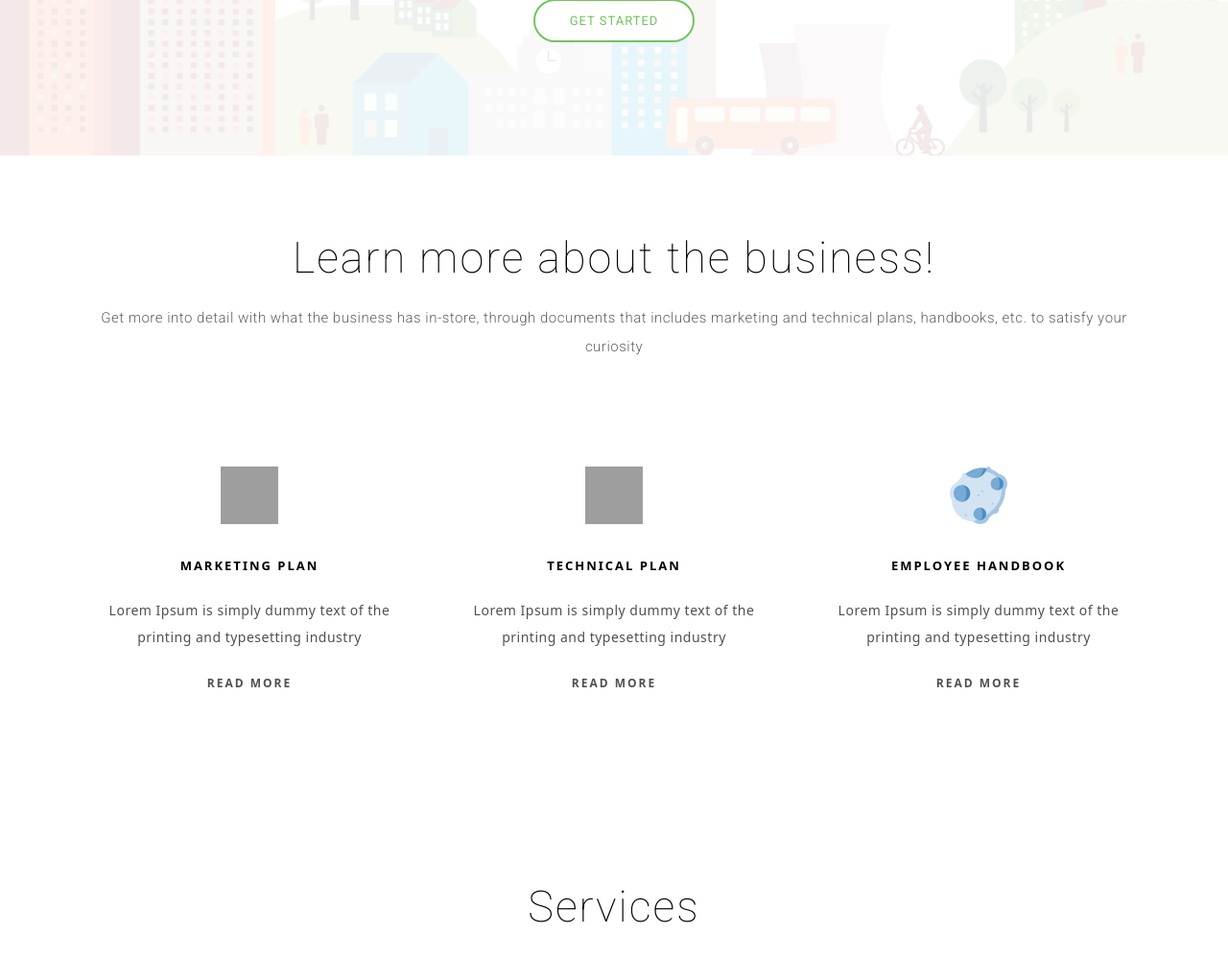
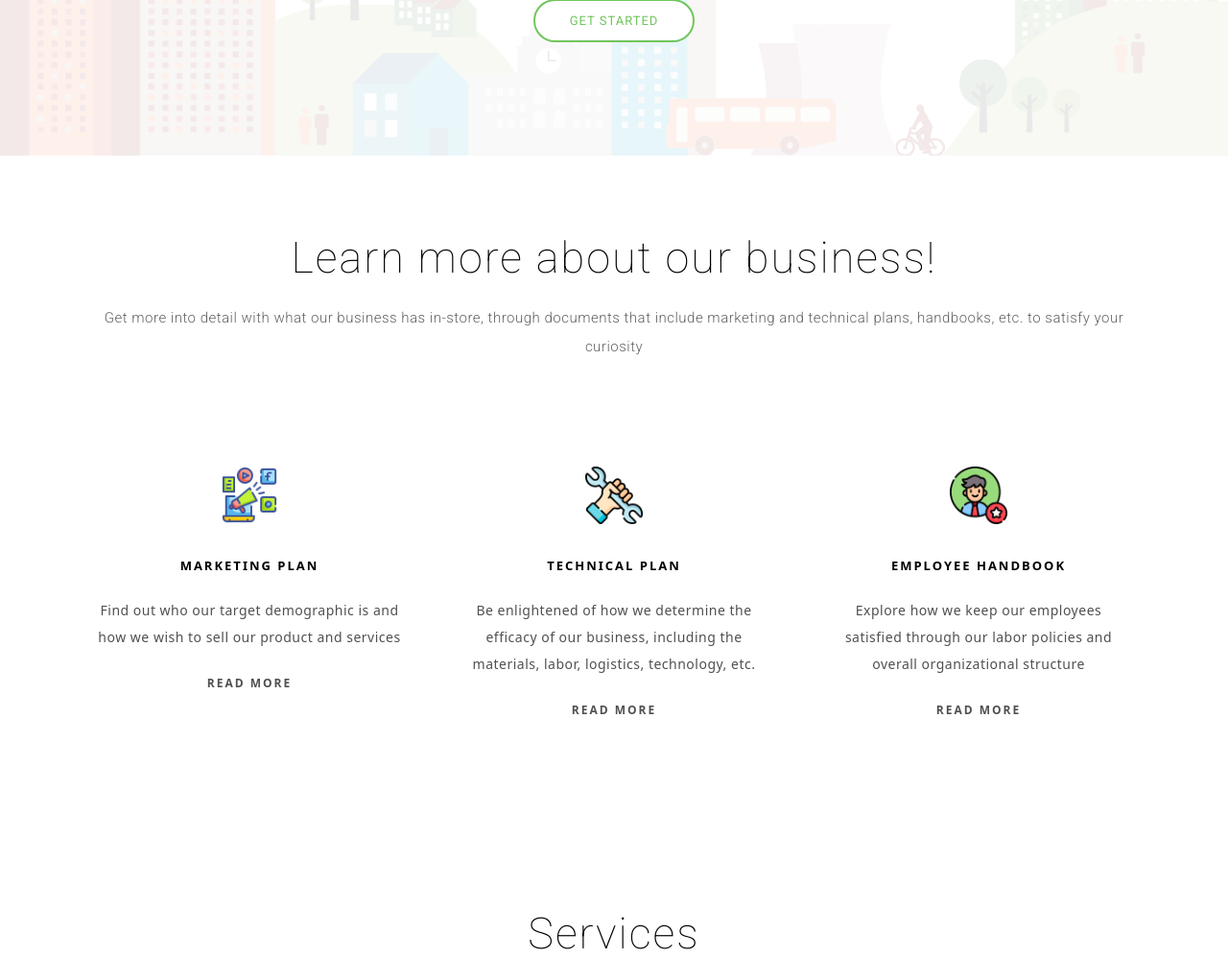
Before and after one commit to chrismargate/betterprints-techno, a PHP site: page / in a window 1280 px wide. Shown: the part 638-1636 px from the top of the page at 96% size. Run offline with PHP 8.4, Linux system fonts and the light colour scheme; grey boxes are pictures that could not be loaded.

Commit message:
modified index.php

```diff
--- a/index.php
+++ b/index.php
@@ -118,8 +118,8 @@
       <div class="container" data-aos="fade-up">
         <div class="section-title text-center">
 
-          <h2>Learn more about the business!</h2>
-          <p class="separator">Get more into detail with what the business has in-store, through documents that includes marketing and technical plans, handbooks, etc. to satisfy your curiosity</p>
+          <h2>Learn more about our business!</h2>
+          <p class="separator">Get more into detail with what our business has in-store, through documents that include marketing and technical plans, handbooks, etc. to satisfy your curiosity</p>
 
         </div>
       </div>
@@ -130,9 +130,9 @@
           <div class="col-md-6 col-lg-4" data-aos="zoom-in" data-aos-delay="100">
             <div class="feature-block">
 
-              <img src="assets/img/svg/cloud.svg" alt="img">
+              <img src="assets/img/svg/bullhorn.png" alt="img">
               <h4>Marketing Plan</h4>
-              <p>Lorem Ipsum is simply dummy text of the printing and typesetting industry</p>
+              <p>Find out who our target demographic is and how we wish to sell our product and services</p>
               <a href="assets/pdf/employee-handbook.pdf">read more</a>
 
             </div>
@@ -141,10 +141,10 @@
           <div class="col-md-6 col-lg-4" data-aos="zoom-in" data-aos-delay="200">
             <div class="feature-block">
 
-              <img src="assets/img/svg/planet.svg" alt="img">
+              <img src="assets/img/svg/wrench.png" alt="img">
               <h4>Technical Plan</h4>
-              <p>Lorem Ipsum is simply dummy text of the printing and typesetting industry</p>
-              <a href="#">read more</a>
+              <p>Be enlightened of how we determine the efficacy of our business, including the materials, labor, logistics, technology, etc.</p>
+              <a href="assets/pdf/technical-plan.pdf">read more</a>
 
             </div>
           </div>
@@ -152,10 +152,10 @@
           <div class="col-md-6 col-lg-4" data-aos="zoom-in" data-aos-delay="300">
             <div class="feature-block">
 
-              <img src="assets/img/svg/asteroid.svg" alt="img">
+              <img src="assets/img/svg/employee-month.png" alt="img">
               <h4>Employee Handbook</h4>
-              <p>Lorem Ipsum is simply dummy text of the printing and typesetting industry</p>
-              <a href="#">read more</a>
+              <p>Explore how we keep our employees satisfied through our labor policies and overall organizational structure</p>
+              <a href="assets/pdf/employee-handbook.pdf">read more</a>
 
             </div>
           </div>
@@ -500,10 +500,10 @@
                   <div class="carousel-item  active">
                     <div class="top-top">
 
-                      <h2>Our Users Speack volumes us</h2>
+                      <h2>Vision</h2>
                       <p>Lorem Ipsum is simply dummy text of the printing and typesetting industry. Lorem Ipsum has been the industry's standard dummy text ever since the 1500s, when an unknown printer took a galley of type and scrambled it to make a type
                         specimen book. It has survived not only five centuries.</p>
-                      <h4>Kimberly Tran<span>manager</span></h4>
+                      <!-- <h4>Kimberly Tran<span>manager</span></h4> -->
 
                     </div>
                   </div>
```
Also changed, not shown: assets/img/svg/._bullhorn.png (added), assets/img/svg/._employee-month.png (added), assets/img/svg/._wrench.png (added), assets/img/svg/bullhorn.png (added), assets/img/svg/employee-month.png (added), assets/img/svg/wrench.png (added), 4 other files.
